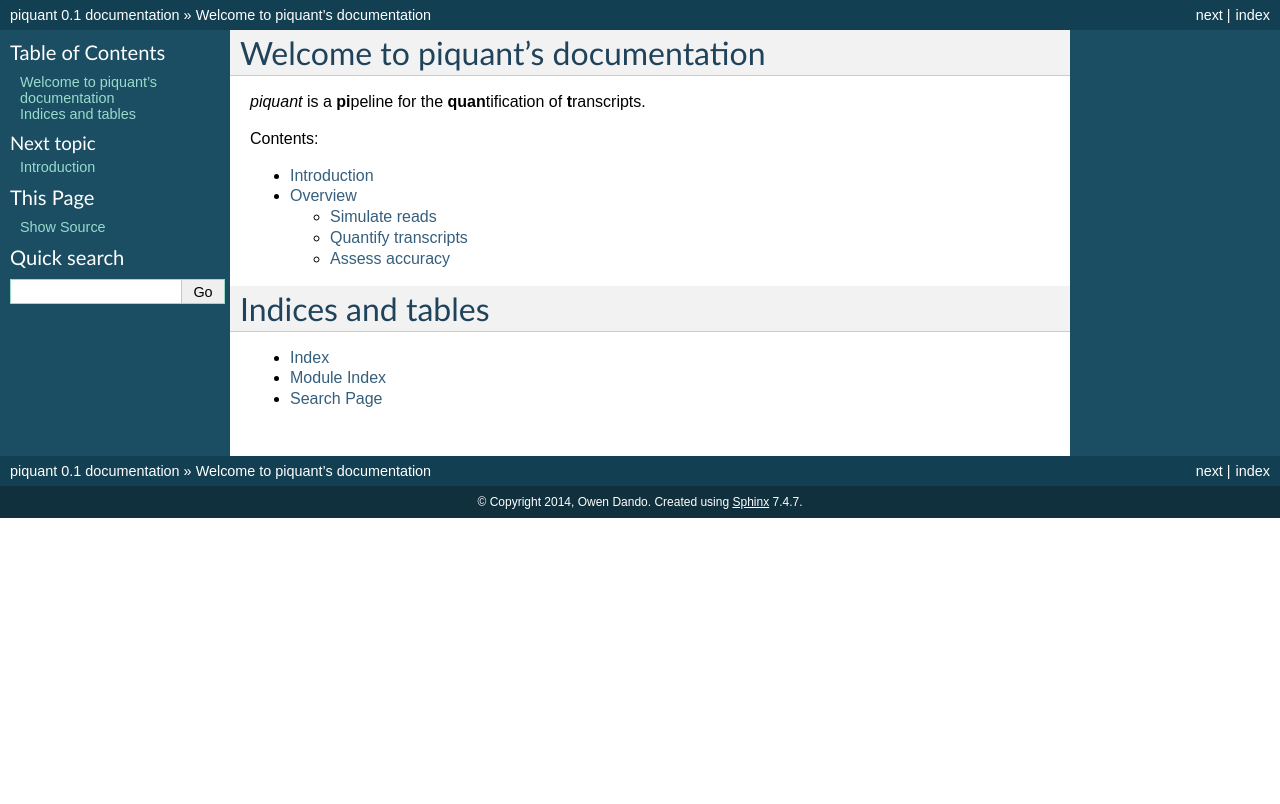
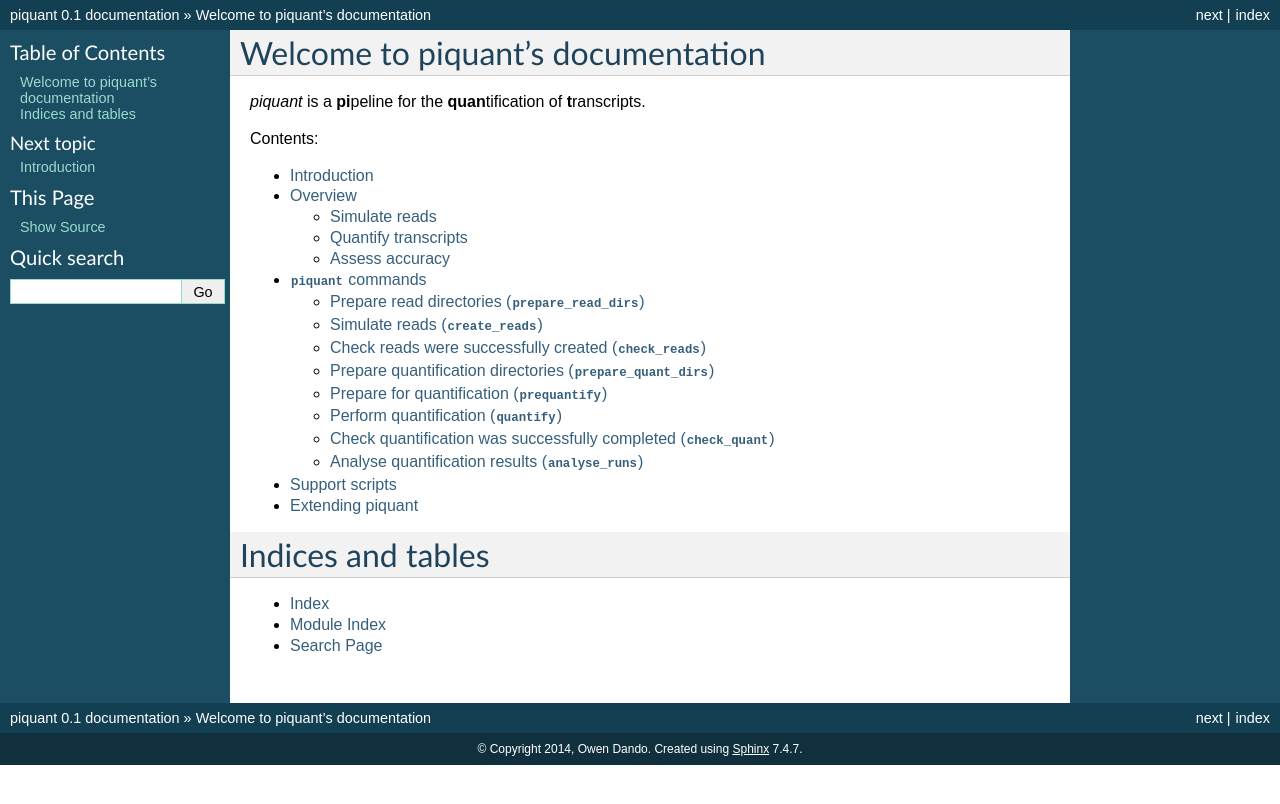
Before and after one commit to lweasel/piquant, a Sphinx documentation site: the page built from docs/index.rst, in a window 1280 px wide. Shown: the top 804 px of the page. Built offline with Sphinx 7.4.7, drawn with Linux system fonts in a browser that asks for light colours.

Commit message:
Main section headings.

```diff
--- /dev/null
+++ b/docs/commands.rst
@@ -0,0 +1,28 @@
+``piquant`` commands
+====================
+
+TODO.
+
+Prepare read directories (``prepare_read_dirs``)
+------------------------------------------------
+
+Simulate reads (``create_reads``)
+---------------------------------
+
+Check reads were successfully created (``check_reads``)
+-------------------------------------------------------
+
+Prepare quantification directories (``prepare_quant_dirs``)
+-----------------------------------------------------------
+
+Prepare for quantification (``prequantify``)
+--------------------------------------------
+
+Perform quantification (``quantify``)
+-------------------------------------
+
+Check quantification was successfully completed (``check_quant``)
+-----------------------------------------------------------------
+
+Analyse quantification results (``analyse_runs``)
+-------------------------------------------------
--- /dev/null
+++ b/docs/extending.rst
@@ -0,0 +1,2 @@
+Extending piquant
+=================
--- a/docs/index.rst
+++ b/docs/index.rst
@@ -15,6 +15,9 @@ Contents:
 
    intro
    overview
+   commands
+   support_scripts
+   extending
 
 
 Indices and tables
--- /dev/null
+++ b/docs/support_scripts.rst
@@ -0,0 +1,4 @@
+Support scripts
+===============
+
+TODO.
```
